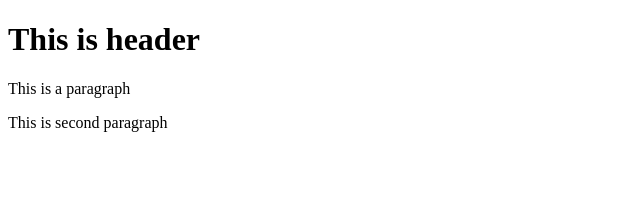
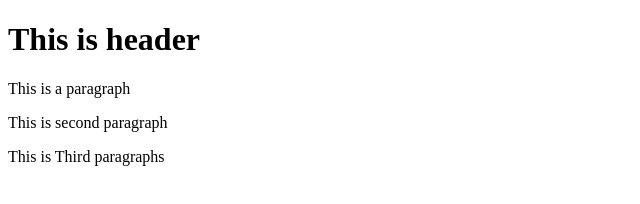
Before and after one commit to pradyumna29/git-test, a website: page index.html in a window 1280 px wide. Shown: the whole page, without its empty margins (0-640 px from the left). Drawn offline with Linux system fonts and the light colour scheme.

Commit message:
sixth commit

```diff
--- a/index.html
+++ b/index.html
@@ -7,5 +7,6 @@
     <h1>This is header</h1>
     <p>This is a paragraph</p>
     <p>This is second paragraph</p>
+    <p>This is Third paragraphs</p>
 </body>
 </html>
--- a/package.json
+++ b/package.json
@@ -4,7 +4,9 @@
   "description": "This is a test directory to learn git and node",
   "main": "index.html",
   "scripts": {
-    "test": "echo \"Error: no test specified\" && exit 1"
+    "start": "npm run lite",
+    "test": "echo \"Error: no test specified\" && exit 1",
+    "lite": "lite-server"
   },
   "repository": {
     "type": "git",
```
Also changed, not shown: 1 other file.
